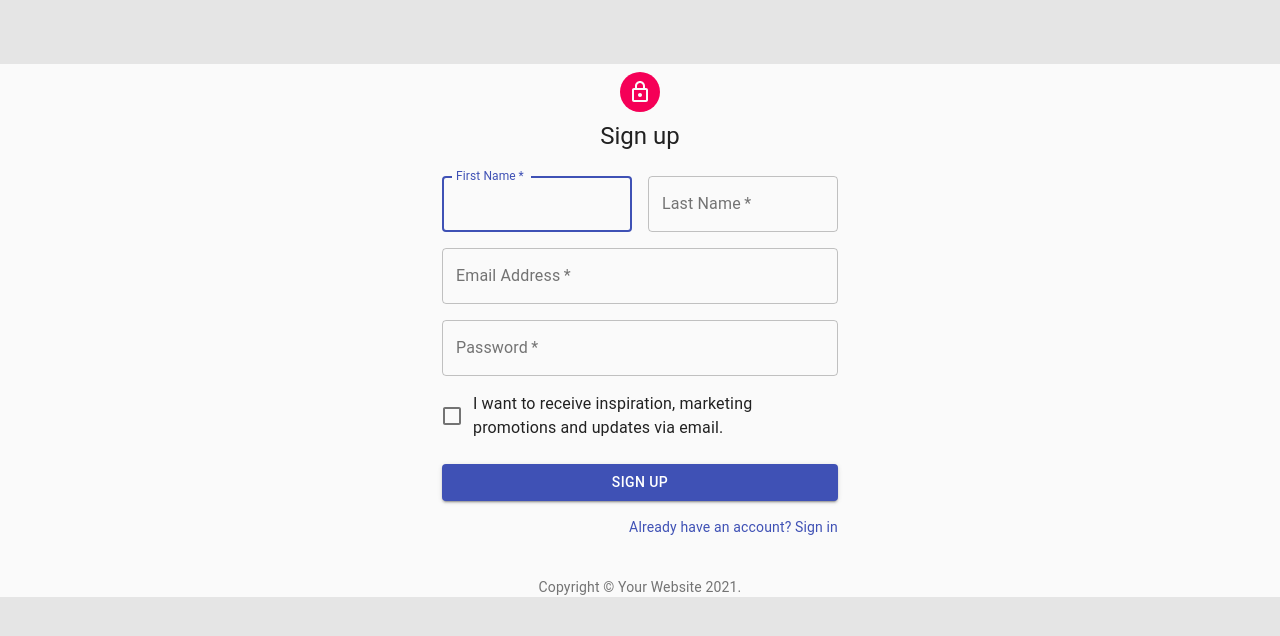
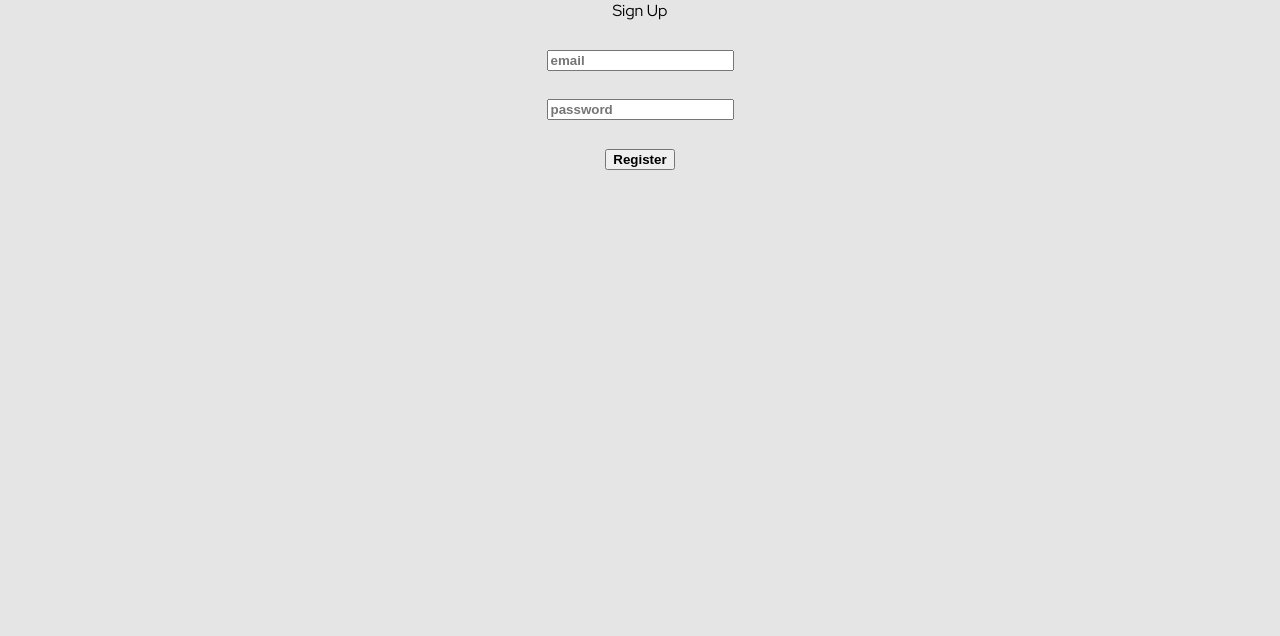
Before and after one commit to team-louis-vuitton/unlocking-wellness, a Next.js app in the folder client/: page /registration in a window 1280 px wide. Shown: the top 636 px of the page. Built offline with nearby package versions, Linux system fonts and the light colour scheme; no server answers.

Commit message:
registration mvp completed

```diff
--- a/client/pages/registration.js
+++ b/client/pages/registration.js
@@ -3,143 +3,184 @@ import { useRouter } from 'next/router';
 
 import { useUser } from '../components/UserContext';
 
-import React from 'react';
-import Avatar from '@material-ui/core/Avatar';
-import Button from '@material-ui/core/Button';
-import CssBaseline from '@material-ui/core/CssBaseline';
-import TextField from '@material-ui/core/TextField';
-import FormControlLabel from '@material-ui/core/FormControlLabel';
-import Checkbox from '@material-ui/core/Checkbox';
-import Link from '@material-ui/core/Link';
-import Grid from '@material-ui/core/Grid';
-import Box from '@material-ui/core/Box';
-import LockOutlinedIcon from '@material-ui/icons/LockOutlined';
-import Typography from '@material-ui/core/Typography';
-import { makeStyles } from '@material-ui/core/styles';
-import Container from '@material-ui/core/Container';
+import css from '../styles/Registration.module.css';
 
-function Copyright() {
+const Registration = () => {
+  const [email, setEmail] = useState('');
+  const [password, setPassword] = useState('');
+  const router = useRouter();
+  const [error, setError] = useState(null);
+
+  const { createUserWithEmailAndPassword } = useUser();
+
+  const onSubmit = (event) => {
+    event.preventDefault();
+    setError(null);
+    createUserWithEmailAndPassword(email, password)
+      .then((authUser) => {
+        console.log(`success. ${authUser} created in Firebase`)
+        router.push('/dashboard');
+      })
+      .catch((err) => {
+        setError(err.message);
+      });
+  };
   return (
-    <Typography variant="body2" color="textSecondary" align="center">
-      {'Copyright © '}
-      <Link color="inherit" href="https://material-ui.com/">
-        Your Website
-      </Link>{' '}
-      {new Date().getFullYear()}
-      {'.'}
-    </Typography>
-  );
-}
+    <div>
+      <form className={css.main} onSubmit={onSubmit}>
+        Sign Up
+        {/* <input type='text' placeholder='Username' className={css.input}/> */}
+        <input type='text' placeholder='email' className={css.input}
+        onChange={(e) => setEmail(e.target.value)}/>
+        <input type='text' placeholder='password' className={css.input}
+        onChange={(e) => setPassword(e.target.value)}/>
+        <input type='submit' value='Register' className={css.input}/>
+      </form>
 
-export default function Registration() {
-  const useStyles = makeStyles((theme) => ({
-    paper: {
-      marginTop: theme.spacing(8),
-      display: 'flex',
-      flexDirection: 'column',
-      alignItems: 'center',
-    },
-    avatar: {
-      margin: theme.spacing(1),
-      backgroundColor: theme.palette.secondary.main,
-    },
-    form: {
-      width: '100%', // Fix IE 11 issue.
-      marginTop: theme.spacing(3),
-    },
-    submit: {
-      margin: theme.spacing(3, 0, 2),
-    },
-  }));
+    </div>
+  )
+};
 
-  const classes = useStyles();
+export default Registration;
 
-  return (
-    <Container component="main" maxWidth="xs">
-      <CssBaseline />
-      <div className={classes.paper}>
-        <Avatar className={classes.avatar}>
-          <LockOutlinedIcon />
-        </Avatar>
-        <Typography component="h1" variant="h5">
-          Sign up
-        </Typography>
-        <form className={classes.form} noValidate>
-          <Grid container spacing={2}>
-            <Grid item xs={12} sm={6}>
-              <TextField
-                autoComplete="fname"
-                name="firstName"
-                variant="outlined"
-                required
-                fullWidth
-                id="firstName"
-                label="First Name"
-                autoFocus
-              />
-            </Grid>
-            <Grid item xs={12} sm={6}>
-              <TextField
-                variant="outlined"
-                required
-                fullWidth
-                id="lastName"
-                label="Last Name"
-                name="lastName"
-                autoComplete="lname"
-              />
-            </Grid>
-            <Grid item xs={12}>
-              <TextField
-                variant="outlined"
-                required
-                fullWidth
-                id="email"
-                label="Email Address"
-                name="email"
-                autoComplete="email"
-              />
-            </Grid>
-            <Grid item xs={12}>
-              <TextField
-                variant="outlined"
-                required
-                fullWidth
-                name="password"
-                label="Password"
-                type="password"
-                id="password"
-                autoComplete="current-password"
-              />
-            </Grid>
-            <Grid item xs={12}>
-              <FormControlLabel
-                control={<Checkbox value="allowExtraEmails" color="primary" />}
-                label="I want to receive inspiration, marketing promotions and updates via email."
-              />
-            </Grid>
-          </Grid>
-          <Button
-            type="submit"
-            fullWidth
-            variant="contained"
-            color="primary"
-            className={classes.submit}
-          >
-            Sign Up
-          </Button>
-          <Grid container justifyContent="flex-end">
-            <Grid item>
-              <Link href="#" variant="body2">
-                Already have an account? Sign in
-              </Link>
-            </Grid>
-          </Grid>
-        </form>
-      </div>
-      <Box mt={5}>
-        <Copyright />
-      </Box>
-    </Container>
-  );
-}
+
+// import React from 'react';
+// import Avatar from '@material-ui/core/Avatar';
+// import Button from '@material-ui/core/Button';
+// import CssBaseline from '@material-ui/core/CssBaseline';
+// import TextField from '@material-ui/core/TextField';
+// import FormControlLabel from '@material-ui/core/FormControlLabel';
+// import Checkbox from '@material-ui/core/Checkbox';
+// import Link from '@material-ui/core/Link';
+// import Grid from '@material-ui/core/Grid';
+// import Box from '@material-ui/core/Box';
+// import LockOutlinedIcon from '@material-ui/icons/LockOutlined';
+// import Typography from '@material-ui/core/Typography';
+// import { makeStyles, createTheme } from '@material-ui/core/styles';
+// import Container from '@material-ui/core/Container';
+
+// function Copyright() {
+//   return (
+//     <Typography variant="body2" color="textSecondary" align="center">
+//       {'Copyright © '}
+//       <Link color="inherit" href="https://material-ui.com/">
+//         Your Website
+//       </Link>{' '}
+//       {new Date().getFullYear()}
+//       {'.'}
+//     </Typography>
+//   );
+// }
+
+// export default function Registration() {
+//   const useStyles = createTheme((theme) => ({
+//     paper: {
+//       marginTop: theme.spacing(8),
+//       display: 'flex',
+//       flexDirection: 'column',
+//       alignItems: 'center',
+//     },
+//     avatar: {
+//       margin: theme.spacing(1),
+//       backgroundColor: theme.palette.secondary.main,
+//     },
+//     form: {
+//       width: '100%', // Fix IE 11 issue.
+//       marginTop: theme.spacing(3),
+//     },
+//     submit: {
+//       margin: theme.spacing(3, 0, 2),
+//     },
+//   }));
+
+//   const classes = useStyles();
+
+//   return (
+//     <Container component="main" maxWidth="xs">
+//       <CssBaseline />
+//       <div className={classes.paper}>
+//         <Avatar className={classes.avatar}>
+//           <LockOutlinedIcon />
+//         </Avatar>
+//         <Typography component="h1" variant="h5">
+//           Sign up
+//         </Typography>
+//         <form className={classes.form} noValidate>
+//           <Grid container spacing={2}>
+//             <Grid item xs={12} sm={6}>
+//               <TextField
+//                 autoComplete="fname"
+//                 name="firstName"
+//                 variant="outlined"
+//                 required
+//                 fullWidth
+//                 id="firstName"
+//                 label="First Name"
+//                 autoFocus
+//               />
+//             </Grid>
+//             <Grid item xs={12} sm={6}>
+//               <TextField
+//                 variant="outlined"
+//                 required
+//                 fullWidth
+//                 id="lastName"
+//                 label="Last Name"
+//                 name="lastName"
+//                 autoComplete="lname"
+//               />
+//             </Grid>
+//             <Grid item xs={12}>
+//               <TextField
+//                 variant="outlined"
+//                 required
+//                 fullWidth
+//                 id="email"
+//                 label="Email Address"
+//                 name="email"
+//                 autoComplete="email"
+//               />
+//             </Grid>
+//             <Grid item xs={12}>
+//               <TextField
+//                 variant="outlined"
+//                 required
+//                 fullWidth
+//                 name="password"
+//                 label="Password"
+//                 type="password"
+//                 id="password"
+//                 autoComplete="current-password"
+//               />
+//             </Grid>
+//             <Grid item xs={12}>
+//               <FormControlLabel
+//                 control={<Checkbox value="allowExtraEmails" color="primary" />}
+//                 label="I want to receive inspiration, marketing promotions and updates via email."
+//               />
+//             </Grid>
+//           </Grid>
+//           <Button
+//             type="submit"
+//             fullWidth
+//             variant="contained"
+//             color="primary"
+//             className={classes.submit}
+//           >
+//             Sign Up
+//           </Button>
+//           <Grid container justifyContent="flex-end">
+//             <Grid item>
+//               <Link href="#" variant="body2">
+//                 Already have an account? Sign in
+//               </Link>
+//             </Grid>
+//           </Grid>
+//         </form>
+//       </div>
+//       <Box mt={5}>
+//         <Copyright />
+//       </Box>
+//     </Container>
+//   );
+// }
--- /dev/null
+++ b/client/styles/Registration.module.css
@@ -0,0 +1,10 @@
+.main {
+  display: flex;
+  flex-direction: column;
+  justify-content:space-between;
+  align-items: center;
+  height: 170px;
+}
+.input {
+  font-weight: 900;
+}
```
Also changed, not shown: client/.eslintrc.js.
